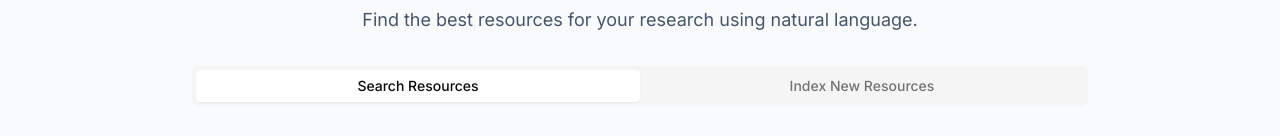
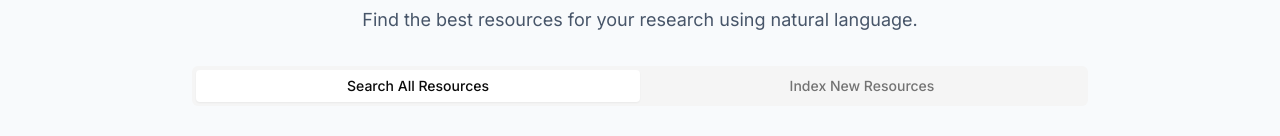
Before and after one commit to mckaymaclab/vercel-dbsearch-hn, a Next.js app: page / in a window 1280 px wide. Shown: the part 139-275 px from the top of the page. Built offline with nearby package versions, Linux system fonts and the light colour scheme.

Commit message:
Update tab name

```diff
--- a/app/page.tsx
+++ b/app/page.tsx
@@ -22,7 +22,7 @@ export default function Home() {
                     <Tabs defaultValue="search" className="w-full">
                         <TabsList className="grid w-full grid-cols-2 mb-8">
                             <TabsTrigger value="search">
-                                Search Resources
+                                Search All Resources
                             </TabsTrigger>
                             <TabsTrigger value="index">
                                 Index New Resources
```
